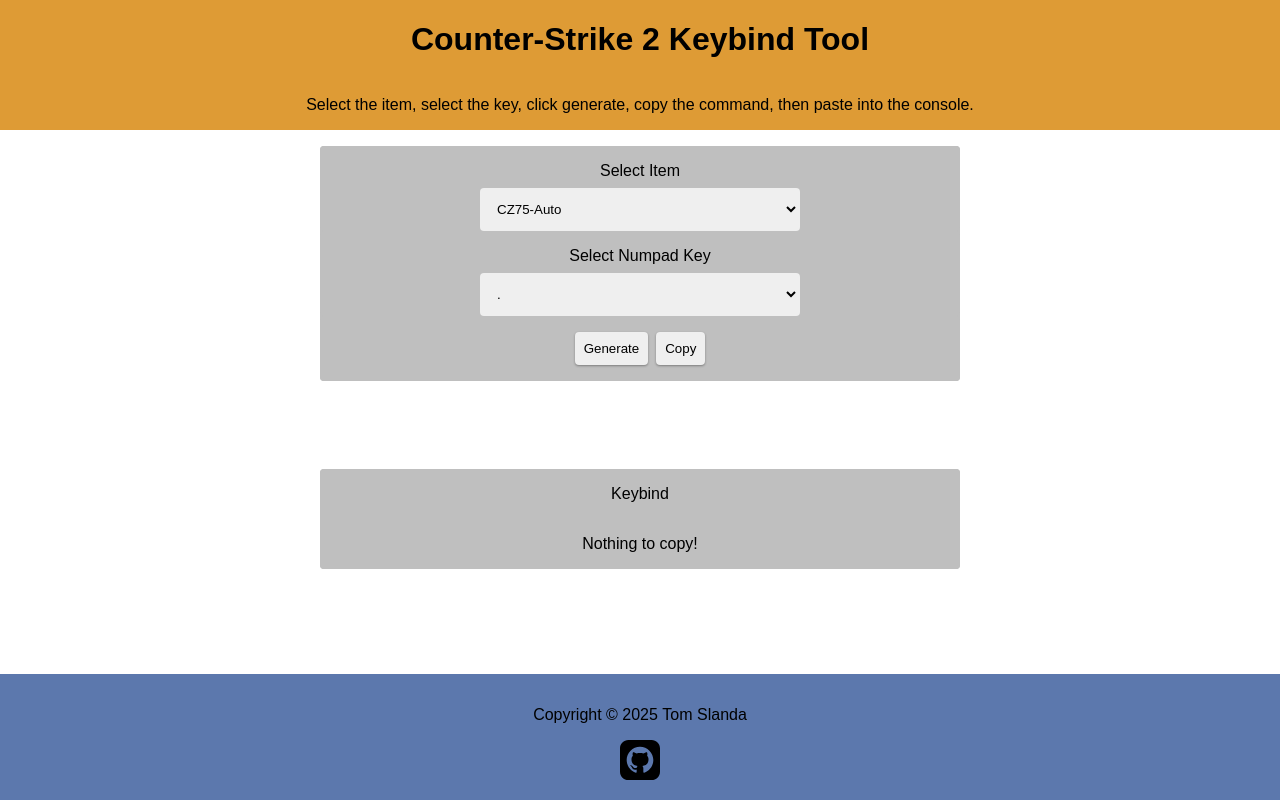
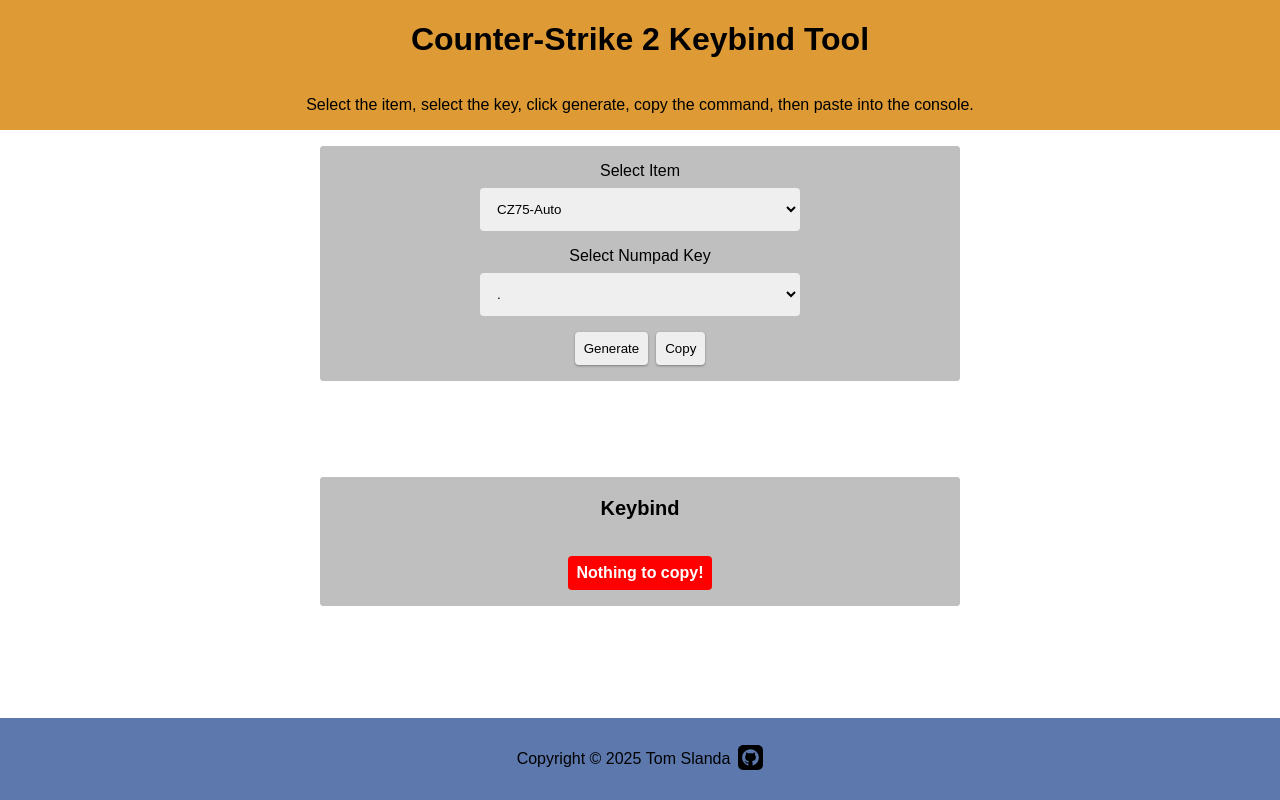
Before and after one commit to slandath/cs2Keybinds, a plain HTML site: page index.html in a window 1280 px wide. Both pictures are taken after a click on the button "Copy". Drawn offline with Linux system fonts and the light colour scheme.

Commit message:
added repo link to footer and fixed message css

```diff
--- a/index.html
+++ b/index.html
@@ -118,19 +118,22 @@
 
         <div class="background-container">
             <div class="flex-container">
-                <p class="is-size-5 py-2">Keybind</p>
+                <p class="keybind">Keybind</p>
                 <span id="keybind" class="has-text-warning"></span>
                 <p id="message"></span>
             </div>
         </div>
     </div>
     <footer>
-        <p>Copyright © <span id="year"></span>&nbsp;Tom Slanda</p>
-        <a href="https://github.com/slandath" target="_blank"><svg xmlns="http://www.w3.org/2000/svg" fill="#000000"
-                width="40" height="40" viewBox="0 0 24 24">
-                <path
-                    d="M19 0h-14c-2.761 0-5 2.239-5 5v14c0 2.761 2.239 5 5 5h14c2.762 0 5-2.239 5-5v-14c0-2.761-2.238-5-5-5zm-4.466 19.59c-.405.078-.534-.171-.534-.384v-2.195c0-.747-.262-1.233-.55-1.481 1.782-.198 3.654-.875 3.654-3.947 0-.874-.312-1.588-.823-2.147.082-.202.356-1.016-.079-2.117 0 0-.671-.215-2.198.82-.64-.18-1.324-.267-2.004-.271-.68.003-1.364.091-2.003.269-1.528-1.035-2.2-.82-2.2-.82-.434 1.102-.16 1.915-.077 2.118-.512.56-.824 1.273-.824 2.147 0 3.064 1.867 3.751 3.645 3.954-.229.2-.436.552-.508 1.07-.457.204-1.614.557-2.328-.666 0 0-.423-.768-1.227-.825 0 0-.78-.01-.055.487 0 0 .525.246.889 1.17 0 0 .463 1.428 2.688.944v1.489c0 .211-.129.459-.528.385-3.18-1.057-5.472-4.056-5.472-7.59 0-4.419 3.582-8 8-8s8 3.581 8 8c0 3.533-2.289 6.531-5.466 7.59z" />
-            </svg></a>
+        <div class="footer">
+            <p>Copyright © <span id="year"></span>&nbsp;Tom Slanda</p>
+            <a href="https://github.com/slandath/cs2Keybinds" target="_blank"><svg xmlns="http://www.w3.org/2000/svg"
+                    fill="#000000" width="25" height="25" viewBox="0 0 24 24">
+                    <path
+                        d="M19 0h-14c-2.761 0-5 2.239-5 5v14c0 2.761 2.239 5 5 5h14c2.762 0 5-2.239 5-5v-14c0-2.761-2.238-5-5-5zm-4.466 19.59c-.405.078-.534-.171-.534-.384v-2.195c0-.747-.262-1.233-.55-1.481 1.782-.198 3.654-.875 3.654-3.947 0-.874-.312-1.588-.823-2.147.082-.202.356-1.016-.079-2.117 0 0-.671-.215-2.198.82-.64-.18-1.324-.267-2.004-.271-.68.003-1.364.091-2.003.269-1.528-1.035-2.2-.82-2.2-.82-.434 1.102-.16 1.915-.077 2.118-.512.56-.824 1.273-.824 2.147 0 3.064 1.867 3.751 3.645 3.954-.229.2-.436.552-.508 1.07-.457.204-1.614.557-2.328-.666 0 0-.423-.768-1.227-.825 0 0-.78-.01-.055.487 0 0 .525.246.889 1.17 0 0 .463 1.428 2.688.944v1.489c0 .211-.129.459-.528.385-3.18-1.057-5.472-4.056-5.472-7.59 0-4.419 3.582-8 8-8s8 3.581 8 8c0 3.533-2.289 6.531-5.466 7.59z" />
+                </svg></a>
+        </div>
+
     </footer>
     <script src="app.js"></script>
 </body>
--- a/styles.css
+++ b/styles.css
@@ -14,6 +14,7 @@
 
 html {
   font-family: Arial, Helvetica, sans-serif;
+  font-size: 16px;
 }
 
 body {
@@ -21,14 +22,6 @@ body {
   grid-template-rows: auto 1fr auto;
   min-height: 100vh;
   margin: 0;
-}
-
-footer {
-  display: flex;
-  flex-direction: column;
-  text-align: center;
-  background: var(--blue);
-  padding: 1rem;
 }
 
 .background-container {
@@ -74,9 +67,42 @@ footer {
   border: 1px solid black;
 }
 
+.keybind {
+  font-size: 1.25rem;
+  font-weight: bold;
+}
+
 .flex-container,
 .button-container {
   background: var(--gray);
+}
+
+.footer {
+  display: flex;
+  justify-content: center;
+  gap: 0.5rem;
+  background: var(--blue);
+  padding: 1rem;
+}
+
+.footer a {
+  margin: auto 0;
+}
+
+.has-text-danger {
+  padding: 0.5rem;
+  border-radius: var(--radius);
+  background-color: #ff0000;
+  color: #fff;
+  font-weight: bold;
+}
+
+.has-text-info {
+  padding: 0.5rem;
+  border-radius: var(--radius);
+  background-color: #00ff00;
+  color: #000;
+  font-weight: bold;
 }
 
 .hero {
```
